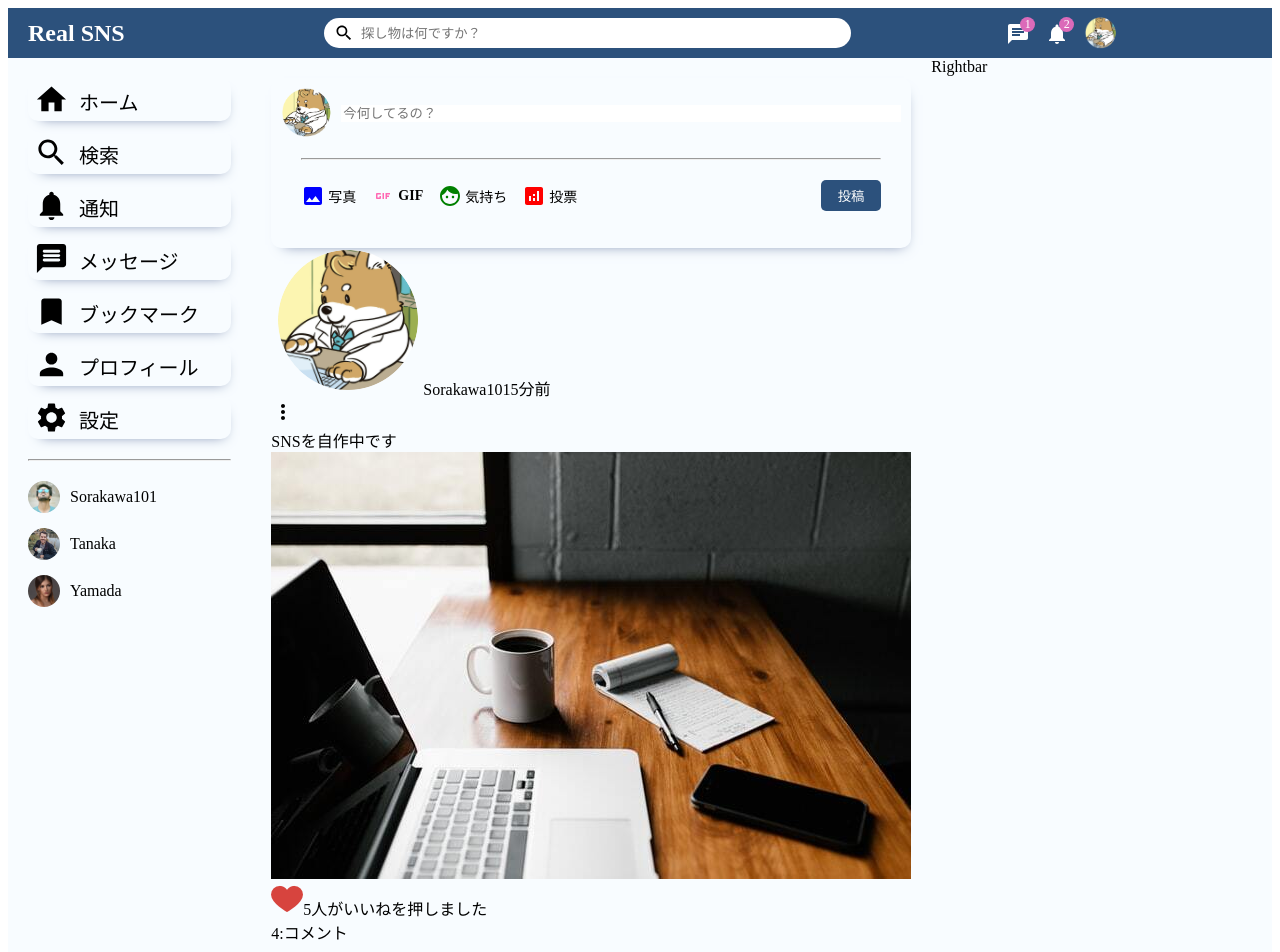
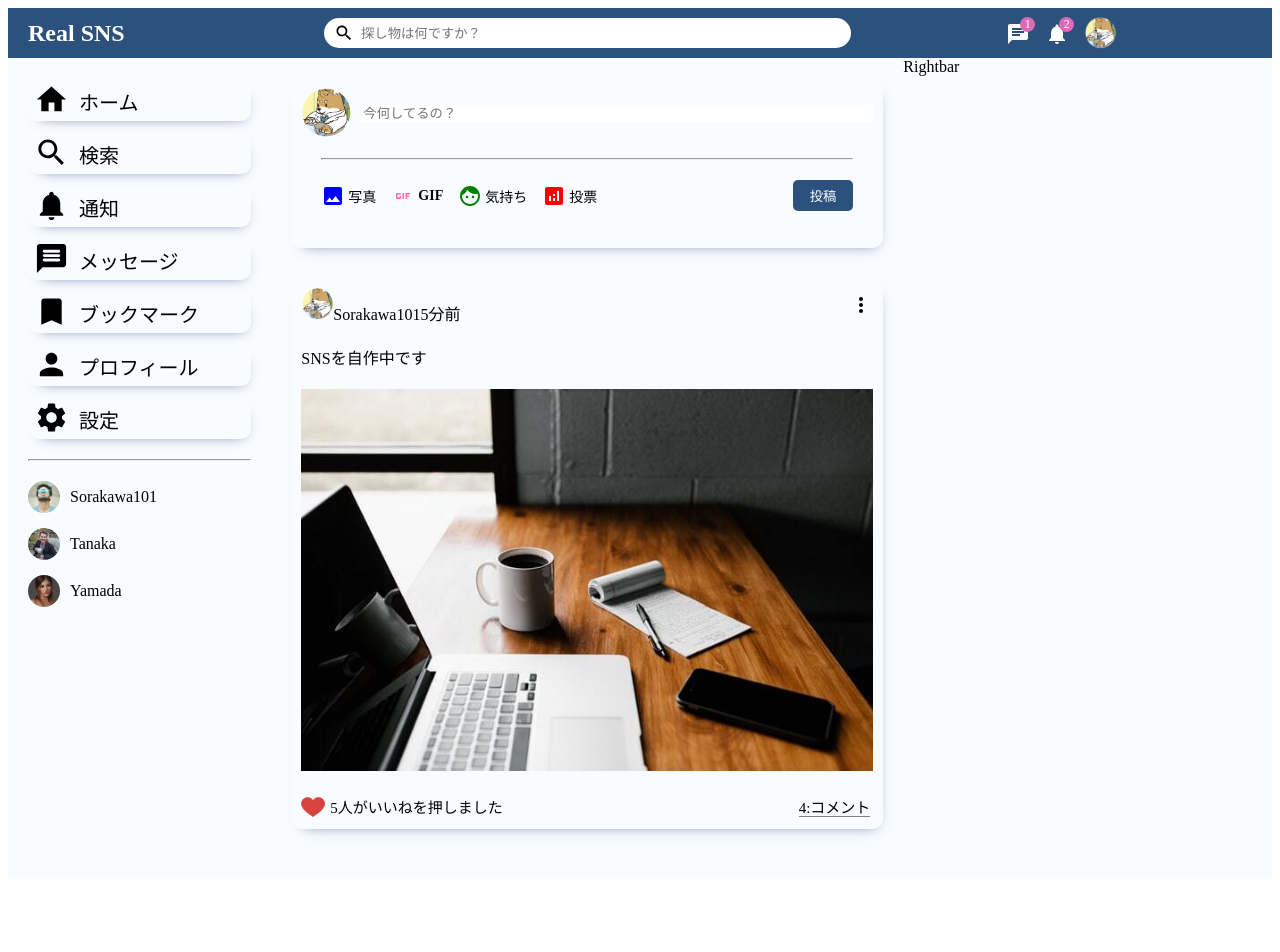
Before and after one commit to sorakawa101/Real-SNS, a React (Create React App) app: page / in a window 1280 px wide. Shown: the top 952 px of the page. After the commit the page ends 887 px from the top, so only its background shows below. Built offline with nearby package versions, Linux system fonts and the light colour scheme.

Commit message:
add:PostをCSSでスタイリング

```diff
--- a/src/components/post/Post.css
+++ b/src/components/post/Post.css
@@ -0,0 +1,63 @@
+.post {
+    width: 100%;
+    box-shadow: 3px 7px 13px -10px #65789f;
+    border-radius: 10px;
+    margin: 30px 0;
+}
+
+.postWrapper {
+    padding: 10px;
+}
+
+.postProfileImg {
+    width: 32px;
+    height: 32px;
+    border-radius: 50%;
+    object-fit: cover;
+}
+
+.postTop {
+    display: flex;
+    align-items: center;
+    justify-content: space-between;
+}
+
+.postCenter {
+    margin: 20px 0;
+}
+
+.postImg {
+    margin-top: 20px;
+    width: 100%;
+    max-height: 500px;
+    object-fit: contain;
+}
+
+.postBottom {
+    display: flex;
+    align-items: center;
+    justify-content: space-between;
+}
+
+.postBottomLeft {
+    display: flex;
+    align-items: center;
+}
+
+.likeIcon {
+    width: 24px;
+    height: 24px;
+    margin-right: 5px;
+    cursor: pointer;
+}
+
+.postLikeCounter {
+    font-size: 15px;
+}
+
+.postCommentText {
+    cursor: pointer;
+    border-bottom: 1px solid gray;
+    font-size: 15px;
+    margin-right: 3px;
+}
--- a/src/components/post/Post.jsx
+++ b/src/components/post/Post.jsx
@@ -7,12 +7,14 @@
         <div className='post'>
             <div className="postWrapper">
                 <div className="postTop">
-                    <img src='./assets/person/1.jpeg' alt='' className='postProfileImg' />
-                    <span className='postUsername'>Sorakawa101</span>
-                    <span className="postDate">5分前</span>
-                </div>
-                <div className="postRight">
-                    <MoreVert />
+                    <div className="postTopLeft">
+                        <img src='./assets/person/1.jpeg' alt='' className='postProfileImg' />
+                        <span className='postUsername'>Sorakawa101</span>
+                        <span className="postDate">5分前</span>
+                    </div>
+                    <div className="postTopRight">
+                        <MoreVert />
+                    </div>
                 </div>
                 <div className="postCenter">
                     <span className="postText">SNSを自作中です</span>
```
